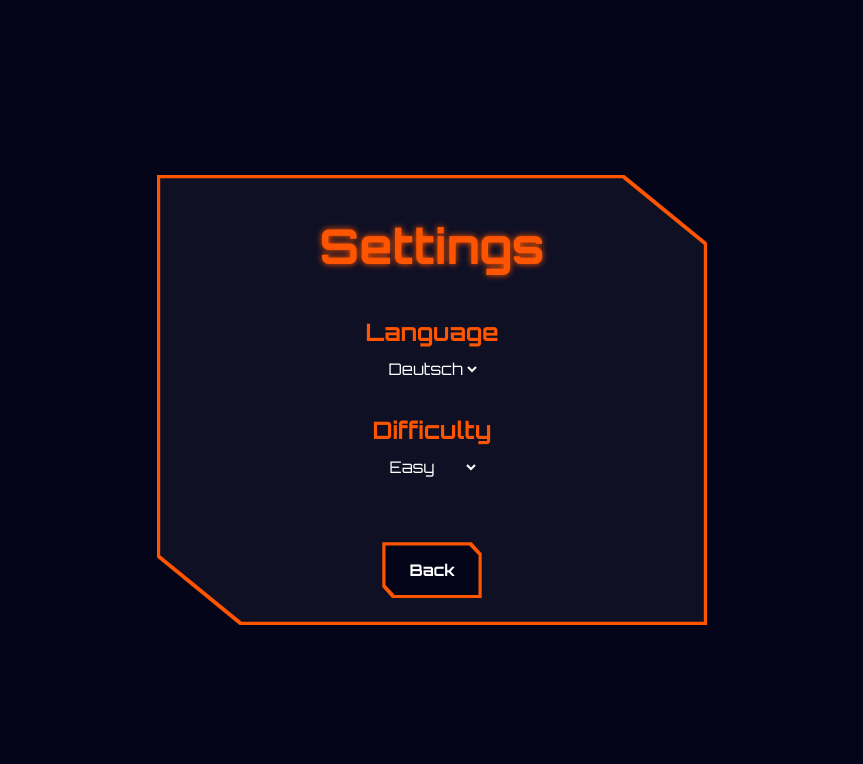
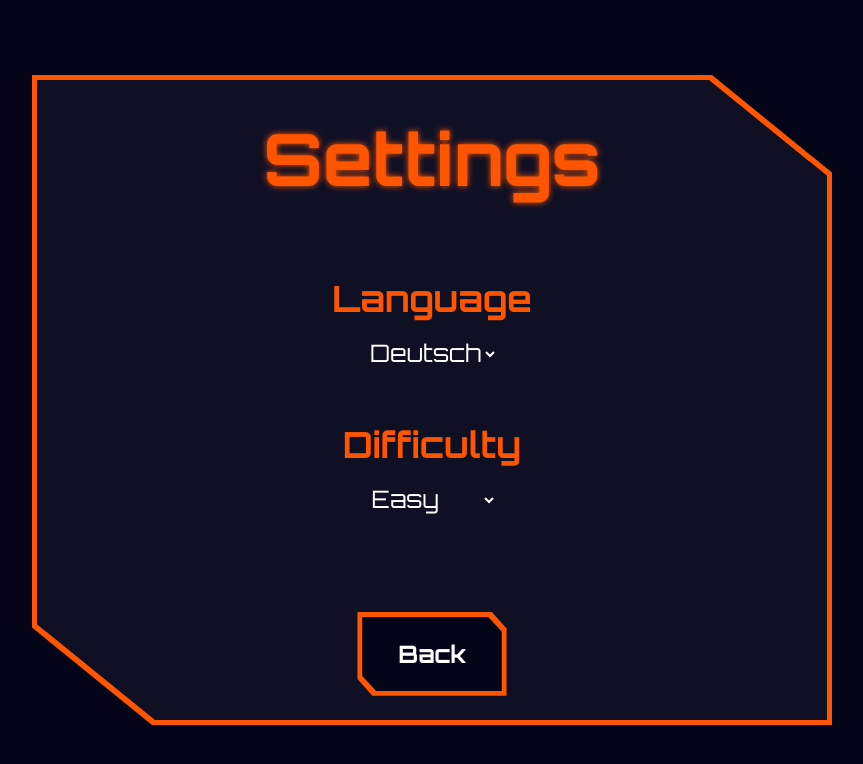
Before and after one commit to kn0kh/doodle-web, a Next.js app: page /settings in a window 1280 px wide. Shown: the top 764 px of the page, without its empty margins (208-1071 px from the left). Built offline with nearby package versions, Linux system fonts and the light colour scheme.

Commit message:
fixed the 150% scaling issue

```diff
--- a/src/app/(menu)/settings/page.tsx
+++ b/src/app/(menu)/settings/page.tsx
@@ -7,8 +7,8 @@ import Link from "next/link";
 export default function GameSettings() {
   const { settings, setSettings } = useGameSettings()!;
   return (
-    <div className="menu">
-      <header className="header" style={{ marginBottom: "2rem" }}>
+    <div className="menu" style={{ padding: "1rem" }}>
+      <header className="header" style={{ marginBottom: "2.5rem" }}>
         <h2 className="label-two">Settings</h2>
       </header>
 
--- a/src/app/globals.css
+++ b/src/app/globals.css
@@ -8,7 +8,17 @@
   --shadow: rgba(255, 255, 255, 0.5);
 }
 
+html {
+  font-size: 24px;
+}
+
+::selection {
+  background: var(--accent);
+  color: var(--background);
+}
+
 body {
+  font-size: 1rem;
   margin: 0;
   height: 100vh;
   overflow: hidden;
@@ -26,8 +36,8 @@ body {
   background-color: var(--accent);
   clip-path: polygon(85% 0%, 100% 15%, 100% 100%, 15% 100%, 0% 85%, 0 0);
   padding: 0.2rem;
-  width: min(550px, 95vw);
-  height: min(450px, 85vh);
+  width: min(800px, 95vw);
+  height: min(650px, 85vh);
 }
 
 .menu {
```
